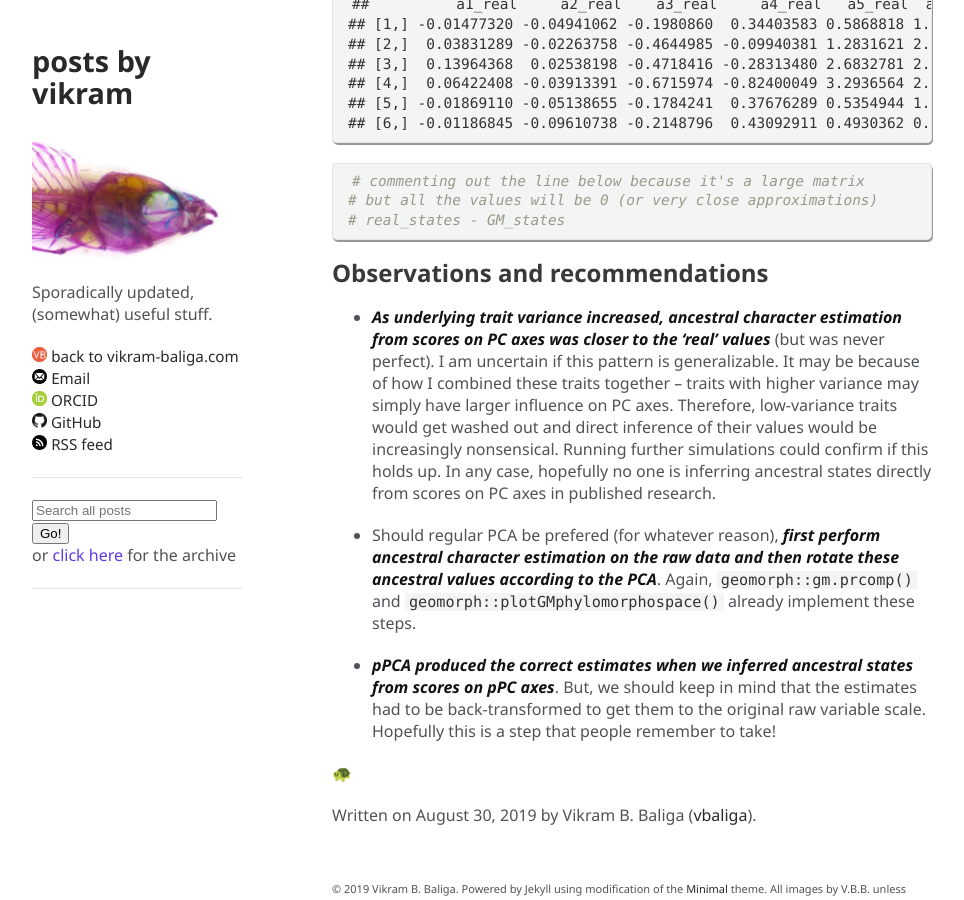
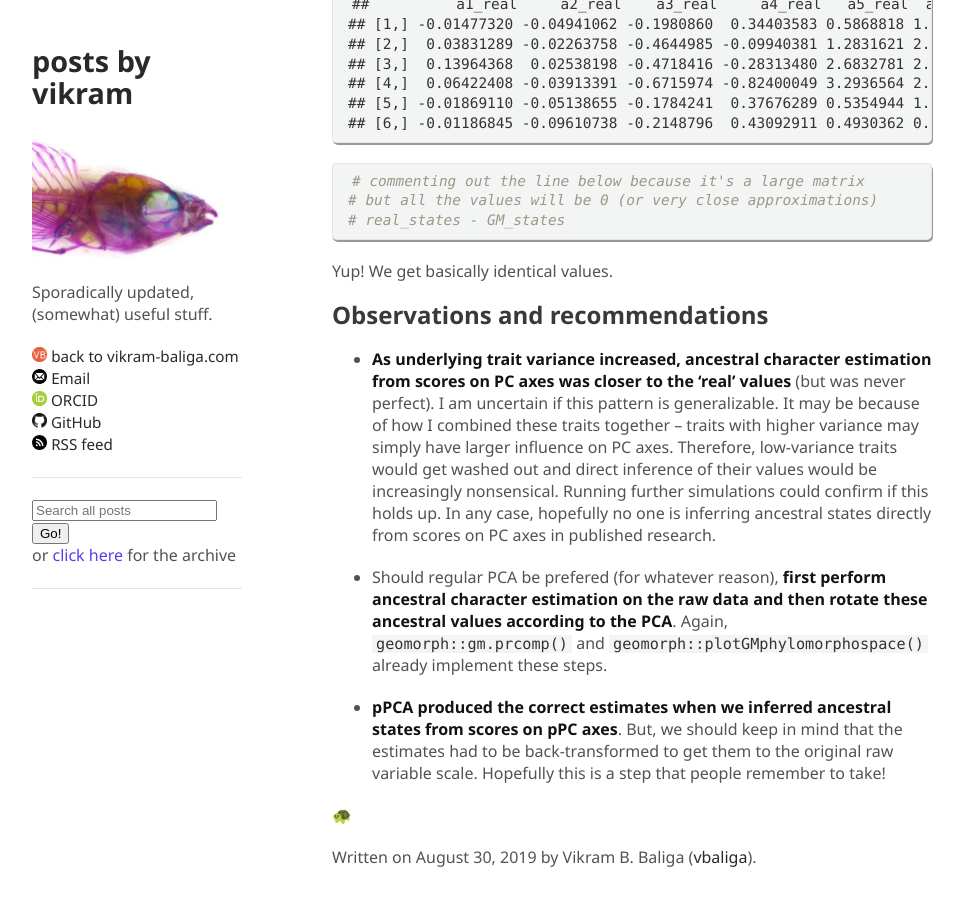
Before and after one commit to vbaliga/vbaliga.github.io, a Jekyll site: the page built from _posts/2019-08-30-PCA-and-inferring-ancestral-states.md, in a window 1280 px wide and 900 px high, scrolled down 8371 px. Shown: the whole window, without its empty margins (158-1122 px from the left). Built offline with Jekyll 4.4.1, drawn with Linux system fonts in a browser that asks for light colours; a script that is not in the unit is left out.

Commit message:
Update 2019-08-30-PCA-and-inferring-ancestral-states.md

````diff
--- a/_posts/2019-08-30-PCA-and-inferring-ancestral-states.md
+++ b/_posts/2019-08-30-PCA-and-inferring-ancestral-states.md
@@ -281,14 +281,16 @@ head(real_states)
 # but all the values will be 0 (or very close approximations)
 # real_states - GM_states
 ```
+Yup! We get basically identical values.
+
 
 ## Observations and recommendations
 
-  - ***As underlying trait variance increased, ancestral character estimation from scores on PC axes was closer to the ‘real’ values*** (but was never perfect). I am uncertain if this pattern is generalizable. It may be because of how I combined these traits together – traits with higher variance may simply have larger influence on PC axes. Therefore, low-variance traits would get washed out and direct inference of their values would be increasingly nonsensical. Running further simulations could confirm if this holds up. In any case, hopefully no one is inferring ancestral states directly from scores on PC axes in published research.
+  - **As underlying trait variance increased, ancestral character estimation from scores on PC axes was closer to the ‘real’ values** (but was never perfect). I am uncertain if this pattern is generalizable. It may be because of how I combined these traits together – traits with higher variance may simply have larger influence on PC axes. Therefore, low-variance traits would get washed out and direct inference of their values would be increasingly nonsensical. Running further simulations could confirm if this holds up. In any case, hopefully no one is inferring ancestral states directly from scores on PC axes in published research.
 
-  - Should regular PCA be prefered (for whatever reason), ***first perform ancestral character estimation on the raw data and then rotate these ancestral values according to the PCA***. Again, `geomorph::gm.prcomp()` and `geomorph::plotGMphylomorphospace()` already implement these steps.
+  - Should regular PCA be prefered (for whatever reason), **first perform ancestral character estimation on the raw data and then rotate these ancestral values according to the PCA**. Again, `geomorph::gm.prcomp()` and `geomorph::plotGMphylomorphospace()` already implement these steps.
 
-  - ***pPCA produced the correct estimates when we inferred ancestral states from scores on pPC axes***. But, we should keep in mind that the estimates had to be back-transformed to get them to the original raw variable scale. Hopefully this is a step that people remember to take\!
+  - **pPCA produced the correct estimates when we inferred ancestral states from scores on pPC axes**. But, we should keep in mind that the estimates had to be back-transformed to get them to the original raw variable scale. Hopefully this is a step that people remember to take\!
 
 
 🐢
````
